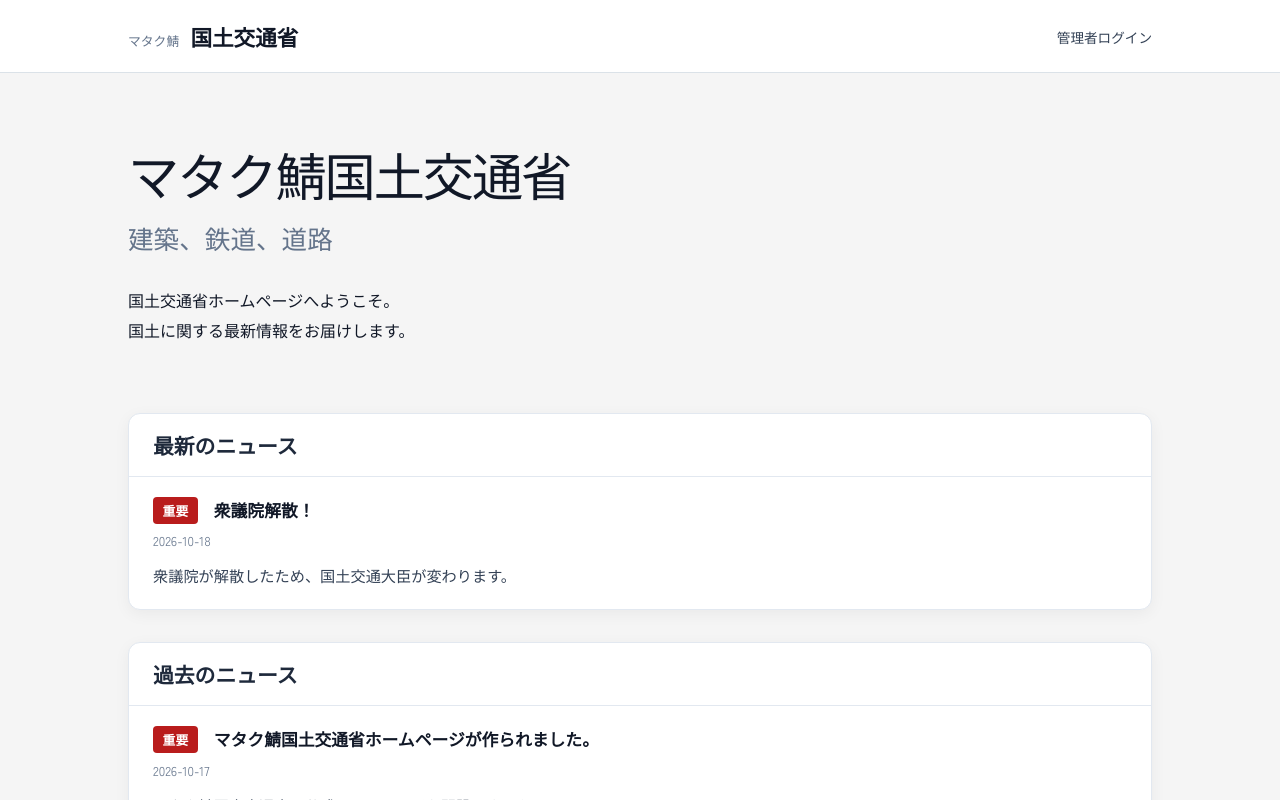
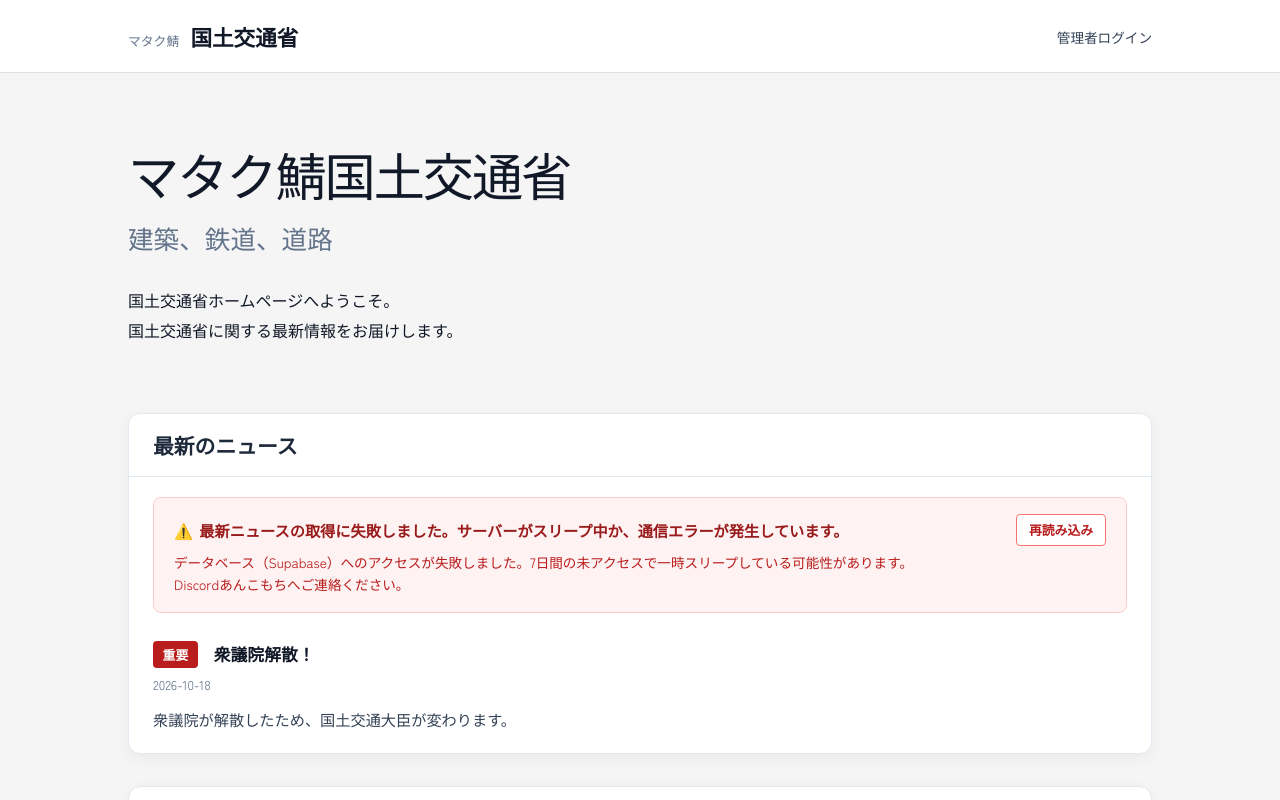
Before and after one commit to era760/mataku-mlit, a Vue app: page / in a window 1280 px wide. Shown: the top 800 px of the page. Built offline with nearby package versions, Linux system fonts and the light colour scheme; no server answers.

Commit message:
Supabase未接続時のエラー追加

```diff
--- a/src/views/Home.vue
+++ b/src/views/Home.vue
@@ -6,22 +6,36 @@ import defaultNewsList from "../data/news.json";
 
 const newsList = ref([]);
 const isLoading = ref(true);
+const hasApiError = ref(false);
+const apiErrorMessage = ref("");
 
-onMounted(async () => {
+async function fetchNews() {
+  isLoading.value = true;
+  hasApiError.value = false;
+  apiErrorMessage.value = "";
+
   try {
     const res = await fetch("/api/news");
     if (res.ok) {
       const data = await res.json();
-      if (Array.isArray(data) && data.length > 0) {
+      if (Array.isArray(data)) {
         newsList.value = data;
         isLoading.value = false;
         return;
+      } else {
+        throw new Error("データの形式が不正です。");
       }
+    } else {
+      const errData = await res.json().catch(() => ({}));
+      throw new Error(errData.error || `HTTPエラー: ${res.status}`);
     }
   } catch (e) {
-    console.warn("APIからの取得に失敗したためローカルデータを使用します:", e);
-  }
+    console.warn("APIからの取得に失敗しました:", e);
+    hasApiError.value = true;
+    apiErrorMessage.value =
+      "最新ニュースの取得に失敗しました。サーバーがスリープ中か、通信エラーが発生しています。";
 
+    // フォールバック表示（localStorage または news.json）
     const saved = localStorage.getItem("newsList");
     if (saved) {
       try {
@@ -32,7 +46,13 @@ onMounted(async () => {
     } else {
       newsList.value = defaultNewsList;
     }
+  } finally {
     isLoading.value = false;
+  }
+}
+
+onMounted(() => {
+  fetchNews();
 });
 </script>
 
@@ -58,14 +78,40 @@ onMounted(async () => {
         <h2>建築、鉄道、道路</h2>
 
         <p>国土交通省ホームページへようこそ。</p>
-        <p>国土に関する最新情報をお届けします。</p>
+        <p>国土交通省に関する最新情報をお届けします。</p>
       </section>
 
       <section class="news-section">
         <h3>最新のニュース</h3>
 
+        <!-- API取得失敗時のアラート表示 -->
+        <div v-if="hasApiError" class="api-error-banner">
+          <div class="error-header">
+            <div class="error-title">
+              <span>⚠️</span>
+              <strong>{{ apiErrorMessage }}</strong>
+            </div>
+            <button
+              type="button"
+              class="retry-button"
+              :disabled="isLoading"
+              @click="fetchNews"
+            >
+              {{ isLoading ? "再読み込み中..." : "再読み込み" }}
+            </button>
+          </div>
+          <p class="error-subtext">
+            データベース（Supabase）へのアクセスが失敗しました。7日間の未アクセスで一時スリープしている可能性があります。<br />
+            Discordあんこもちへご連絡ください。
+          </p>
+        </div>
+
+        <div v-if="isLoading && !hasApiError" class="loading-state">
+          ニュースを読み込んでいます...
+        </div>
+
         <NewsItem
-          v-if="newsList.length > 0"
+          v-else-if="newsList.length > 0"
           :tag="newsList[0].tag"
           :title="newsList[0].title"
           :date="newsList[0].date"
@@ -204,6 +250,67 @@ h2 {
   font-weight: 600;
 }
 
+/* APIエラー表示バナー */
+.api-error-banner {
+  margin: 1.25rem 1.5rem 0.5rem;
+  padding: 1rem 1.25rem;
+  background: #fef2f2;
+  border: 1px solid #fecaca;
+  border-radius: 0.5rem;
+}
+
+.error-header {
+  display: flex;
+  align-items: center;
+  justify-content: space-between;
+  gap: 0.75rem;
+  margin-bottom: 0.4rem;
+}
+
+.error-title {
+  display: flex;
+  align-items: center;
+  gap: 0.4rem;
+  color: #991b1b;
+  font-size: 0.95rem;
+}
+
+.error-subtext {
+  margin: 0;
+  font-size: 0.85rem;
+  line-height: 1.6;
+  color: #b91c1c;
+}
+
+.retry-button {
+  padding: 0.35rem 0.75rem;
+  border: 1px solid #f87171;
+  border-radius: 0.25rem;
+  background: white;
+  color: #b91c1c;
+  font: inherit;
+  font-size: 0.8rem;
+  font-weight: 600;
+  cursor: pointer;
+  white-space: nowrap;
+  transition: background-color 0.15s ease;
+}
+
+.retry-button:hover:not(:disabled) {
+  background: #fee2e2;
+}
+
+.retry-button:disabled {
+  opacity: 0.6;
+  cursor: not-allowed;
+}
+
+.loading-state {
+  padding: 2rem 1.5rem;
+  color: #64748b;
+  font-size: 0.95rem;
+}
+
 .empty {
   margin: 0;
   padding: 1.5rem;
```
Lines whose indentation alone changed are shown as unchanged.
